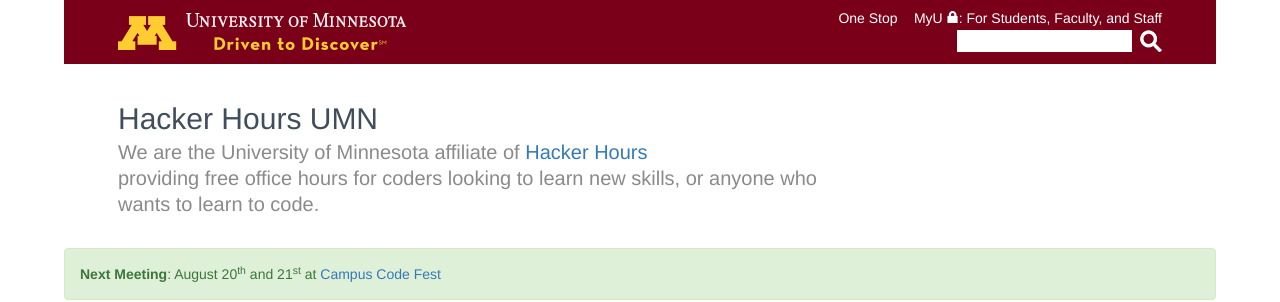
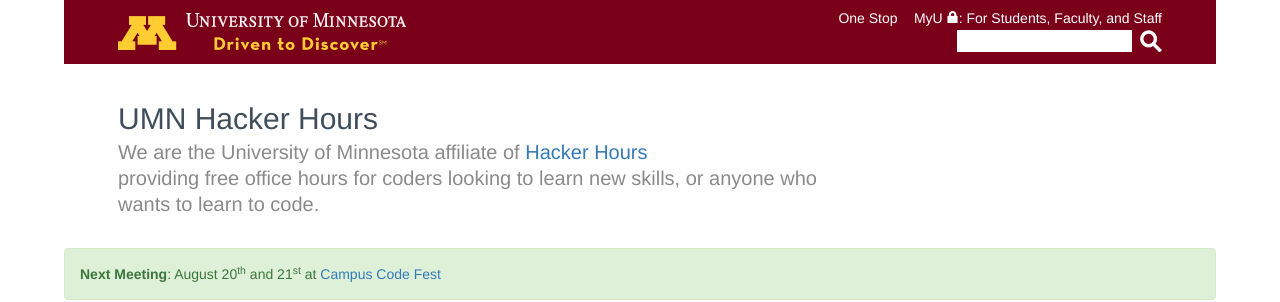
Before and after one commit to umnhackerhours/umnhackerhours.github.io, a Jekyll site: the page built from index.markdown, in a window 1280 px wide. Shown: the top 302 px of the page. Built offline with Jekyll 4.4.1, drawn with Linux system fonts in a browser that asks for light colours.

Commit message:
Brand consistency, plus a bunch of whitespace nonsense

```diff
--- a/_layouts/default.html
+++ b/_layouts/default.html
@@ -1,7 +1,7 @@
 <!DOCTYPE html>
 <html lang="en">
   <head>
-		<title>Hacker Hours UMN</title>
+    <title>UMN Hacker Hours</title>
     <!--	None of this mobile stuff will work if you don't use a viewport meta tag -->
     <meta name="viewport" content="width=device-width, initial-scale=1.0" />
     <meta charset="UTF-8">
@@ -46,7 +46,7 @@
     <div class="umnhf toggle display-after-menu-collapse" id="umnhf-alt-um">&#9776; <span class="visually-hidden">Main</span> Menu</div>
     <header id="umnhf-alt" class="umnhf">
       <div id="umnhf-alt-sn">
-        <h2>Hacker Hours UMN</h2>
+        <h2>UMN Hacker Hours</h2>
         <p>{{ page.subheader_text }}</p>
       </div>
     </header>
--- a/index.markdown
+++ b/index.markdown
@@ -36,4 +36,4 @@ subheader_text: We are the University of Minnesota affiliate of <a href="http://
 
 ## I want to talk to you
 
-Come to the [meetup](#next_meeting), or tweet [@hackerhours](https://twitter.com/umnhackerhours), or join us [on Slack](https://umnhackerhours.slack.com/) or email one of the people in our [Github organization](https://github.umn.edu/orgs/hackerhours/people)
+Come to the [meetup](#next_meeting), or tweet [@hackerhours](https://twitter.com/umnhackerhours), or join us [on Slack](https://umnhackerhours.slack.com/) or email one of the people in our [Github organization](https://github.com/umnhackerhours)
```
Lines whose indentation alone changed are shown as unchanged.
